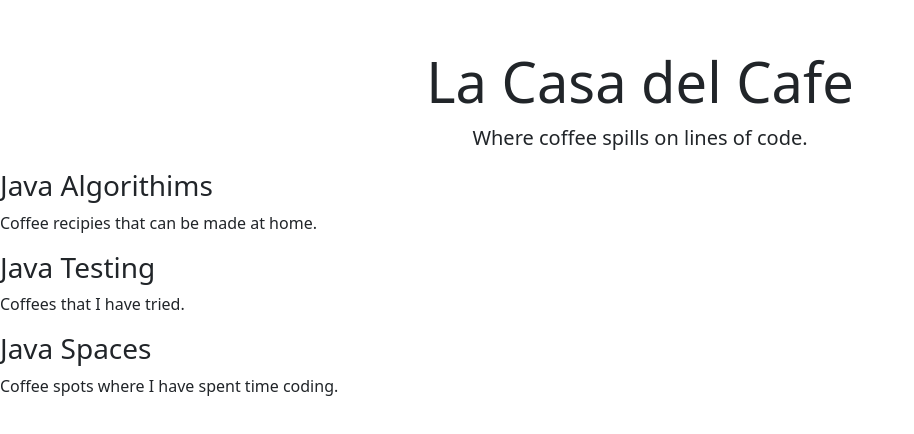
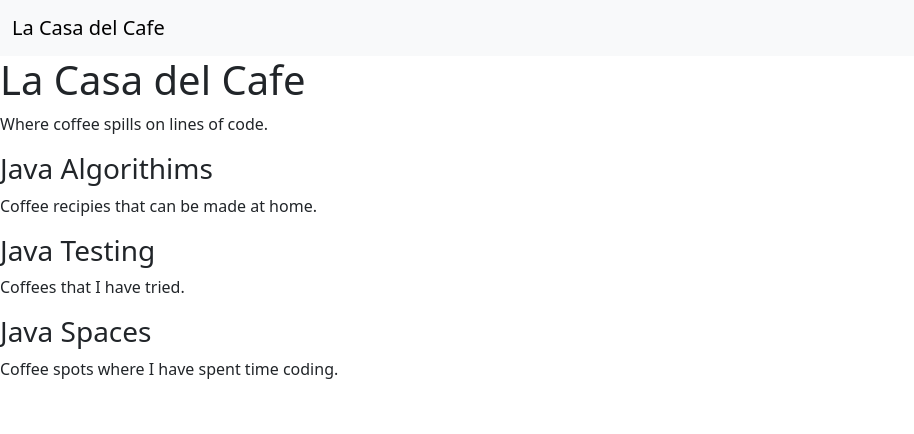
Before and after one commit to timwebdev1/laCasaDelCafe, a plain HTML site: page index.html in a window 1280 px wide. Shown: the whole page, without its empty margins (0-914 px from the left). Drawn offline with nearby package versions, Linux system fonts and the light colour scheme.

Commit message:
feat: added beginning of nav bar

```diff
--- a/index.html
+++ b/index.html
@@ -9,9 +9,23 @@
   <title>La Casa del Cafe</title>
 </head>
 <body>
-  <div class="container text-center mt-5">
-    <h1 class="display-4">La Casa del Cafe</h1>
-    <p class="lead">Where coffee spills on lines of code.</p>
+  <nav class="navbar navbar-expand-lg bg-body-tertiary">
+    <div class="container-fluid">
+      <a class="navbar-brand" href="#">La Casa del Cafe</a>
+      <button class="navbar-toggler" type="button" data-bs-toggle="collapse" data-bs-target="#navbarSupportedContent" aria-controls="navbarSupportedContent" aria-expanded="false" aria-label="Toggle navigation">
+        <span class="navbar-toggler-icon"></span>
+      </button>
+      <div>
+
+
+
+
+      </div>
+    </div>
+  </nav>
+  <div>
+    <h1>La Casa del Cafe</h1>
+    <p>Where coffee spills on lines of code.</p>
   </div>
   <div>
     <h3>Java Algorithims</h3>
```
